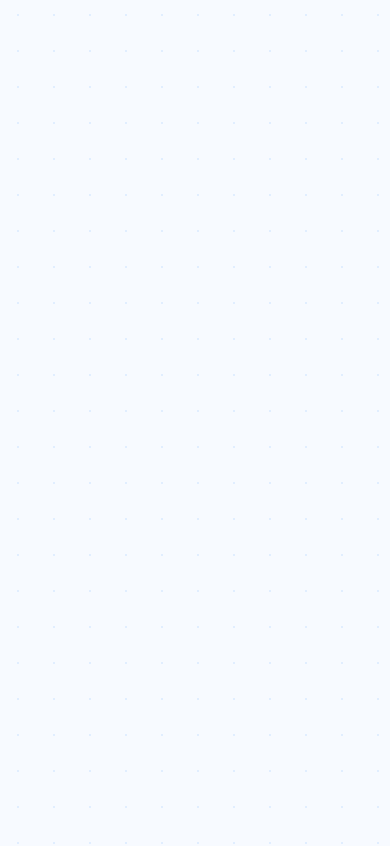
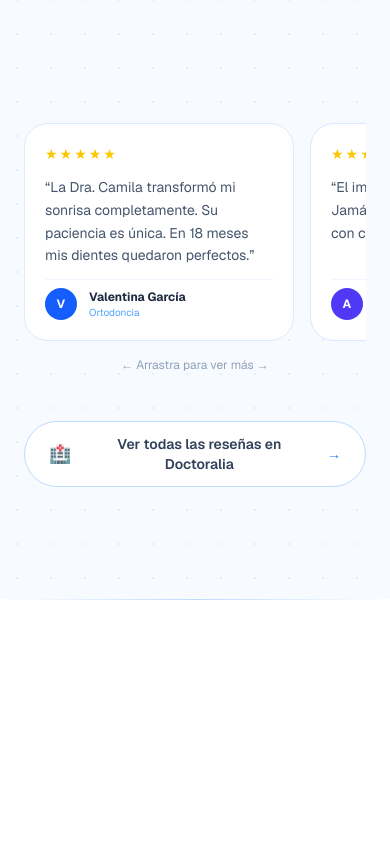
Before and after one commit to Ssantamars123/DraCamilaLondo-oDemo, a Next.js app in the folder website/: page / in a window 390 px wide. Shown: the part 8960-9806 px from the top of the page. Built offline with nearby package versions, Linux system fonts and the light colour scheme.

Commit message:
anim(testimonials): Framer drag carousel (mobile) + whileInView grid (desktop)
- Desktop: grid with staggered whileInView + whileHover lift
- Mobile: Framer drag='x' scrollable carousel with constraints
- GSAP header scroll reveal
- Doctoralia CTA with whileHover scale+shadow

```diff
--- a/website/components/Testimonials.tsx
+++ b/website/components/Testimonials.tsx
@@ -4,14 +4,15 @@ import { useRef } from "react";
 import gsap from "gsap";
 import ScrollTrigger from "gsap/ScrollTrigger";
 import { useGSAP } from "@gsap/react";
+import { motion } from "framer-motion";
 
 gsap.registerPlugin(ScrollTrigger);
 
 const testimonials = [
   { name: "Valentina García",     role: "Ortodoncia",          text: "La Dra. Camila transformó mi sonrisa completamente. Su paciencia es única. En 18 meses mis dientes quedaron perfectos.", stars: 5, ini: "V", color: "bg-blue-600" },
-  { name: "Andrés Martínez",      role: "Implantes",           text: "El implante es indistinguible del resto. Jamás pensé que volvería a sonreír con confianza. Increíble trabajo.", stars: 5, ini: "A", color: "bg-indigo-600" },
-  { name: "María Fernanda López", role: "Blanqueamiento",      text: "Proceso rápido, sin dolor y los resultados son espectaculares. La mejor inversión que he hecho en mi sonrisa.", stars: 5, ini: "M", color: "bg-sky-600" },
-  { name: "Carlos Restrepo",      role: "Odontología general", text: "Llevo 3 años siendo paciente. El ambiente es agradable y siempre explica cada procedimiento con claridad.", stars: 5, ini: "C", color: "bg-blue-700" },
+  { name: "Andrés Martínez",      role: "Implantes",           text: "El implante es indistinguible. Jamás pensé que volvería a sonreír con confianza. Increíble trabajo.", stars: 5, ini: "A", color: "bg-indigo-600" },
+  { name: "María Fernanda López", role: "Blanqueamiento",      text: "Rápido, sin dolor y resultados espectaculares. La mejor inversión que he hecho en mi sonrisa.", stars: 5, ini: "M", color: "bg-sky-600" },
+  { name: "Carlos Restrepo",      role: "Odontología general", text: "Llevo 3 años siendo paciente. Ambiente agradable y siempre explica cada procedimiento con claridad.", stars: 5, ini: "C", color: "bg-blue-700" },
   { name: "Laura Ospina",         role: "Diseño de sonrisa",   text: "Las carillas cambiaron mi vida. Me siento más segura y sonrío con confianza por primera vez en años.", stars: 5, ini: "L", color: "bg-violet-600" },
   { name: "Santiago Morales",     role: "Alineadores",         text: "Elegí los alineadores por discreción. Seguimiento constante y resultados que superaron mis expectativas.", stars: 5, ini: "S", color: "bg-teal-600" },
 ];
@@ -23,19 +24,14 @@ export function Testimonials() {
     gsap.fromTo(".tes-header",
       { y: 40, opacity: 0 },
       { y: 0, opacity: 1, duration: 0.8, ease: "power3.out",
-        scrollTrigger: { trigger: ref.current, start: "top 80%" } }
-    );
-    gsap.fromTo(".tes-card",
-      { y: 40, opacity: 0 },
-      { y: 0, opacity: 1, duration: 0.65, stagger: 0.1, ease: "power3.out",
-        scrollTrigger: { trigger: ".tes-grid", start: "top 75%" } }
+        scrollTrigger: { trigger: ref.current, start: "top 82%" } }
     );
   }, { scope: ref });
 
   return (
     <section id="testimonios" ref={ref} className="py-28 bg-blue-50/50 relative overflow-hidden">
-      <div className="absolute inset-0 pointer-events-none"
-        style={{ backgroundImage: "radial-gradient(#BFDBFE 1px, transparent 1px)", backgroundSize: "36px 36px", opacity: 0.4 }} />
+      <div className="absolute inset-0 pointer-events-none opacity-40"
+        style={{ backgroundImage: "radial-gradient(#BFDBFE 1px, transparent 1px)", backgroundSize: "34px 34px" }} />
 
       <div className="max-w-7xl mx-auto px-6 relative z-10">
         <div className="tes-header text-center mb-14">
@@ -45,30 +41,29 @@ export function Testimonials() {
           <h2 className="text-4xl md:text-5xl font-black text-slate-900 mb-4">
             56 reseñas verificadas <span className="text-gradient">en Doctoralia</span>
           </h2>
-          <p className="text-slate-500 text-lg max-w-xl mx-auto">
-            Pacientes reales, experiencias reales. Promedio 5.0 estrellas.
-          </p>
-          <div className="flex items-center justify-center gap-2 mt-5">
+          <div className="flex items-center justify-center gap-1 mt-4">
             {[1,2,3,4,5].map(s => <span key={s} className="text-yellow-400 text-xl">★</span>)}
-            <span className="font-black text-slate-900 text-xl ml-1">5.0</span>
-            <span className="text-slate-400 text-sm">· 56 reseñas</span>
+            <span className="font-black text-slate-900 text-xl ml-2">5.0</span>
+            <span className="text-slate-400 text-sm ml-1">· 56 reseñas</span>
           </div>
         </div>
 
-        <div className="tes-grid grid sm:grid-cols-2 lg:grid-cols-3 gap-5">
-          {testimonials.map(t => (
-            <div
+        {/* Draggable carousel on mobile, grid on desktop */}
+        <div className="hidden md:grid md:grid-cols-3 gap-5">
+          {testimonials.map((t, i) => (
+            <motion.div
               key={t.name}
-              className="tes-card group bg-white border border-blue-100 rounded-3xl p-6 hover:border-blue-300 hover:shadow-xl hover:shadow-blue-100/60 transition-all duration-300 flex flex-col gap-4"
+              initial={{ opacity: 0, y: 40 }}
+              whileInView={{ opacity: 1, y: 0 }}
+              viewport={{ once: true, margin: "-40px" }}
+              transition={{ duration: 0.6, delay: (i % 3) * 0.1, ease: [0.22,1,0.36,1] }}
+              whileHover={{ y: -5, boxShadow: "0 16px 40px rgba(37,99,235,0.12)" }}
+              className="bg-white border border-blue-100 rounded-3xl p-6 flex flex-col gap-4 hover:border-blue-200 transition-colors duration-200"
             >
               <div className="flex gap-0.5">
-                {Array.from({ length: t.stars }).map((_,i) => (
-                  <span key={i} className="text-yellow-400 text-sm">★</span>
-                ))}
+                {Array.from({length: t.stars}).map((_,k) => <span key={k} className="text-yellow-400 text-sm">★</span>)}
               </div>
-              <p className="text-slate-600 text-sm leading-relaxed flex-1">
-                &ldquo;{t.text}&rdquo;
-              </p>
+              <p className="text-slate-600 text-sm leading-relaxed flex-1">&ldquo;{t.text}&rdquo;</p>
               <div className="flex items-center gap-3 pt-3 border-t border-blue-50">
                 <div className={`w-9 h-9 rounded-full ${t.color} text-white flex items-center justify-center text-sm font-bold flex-shrink-0`}>
                   {t.ini}
@@ -78,22 +73,57 @@ export function Testimonials() {
                   <p className="text-xs text-blue-400">{t.role}</p>
                 </div>
               </div>
-            </div>
+            </motion.div>
           ))}
         </div>
 
-        {/* Doctoralia badge */}
+        {/* Mobile: Framer drag scroll */}
+        <div className="md:hidden overflow-hidden">
+          <motion.div
+            drag="x"
+            dragConstraints={{ right: 0, left: -(testimonials.length - 1) * 300 }}
+            dragElastic={0.1}
+            className="flex gap-4 cursor-grab active:cursor-grabbing"
+            style={{ width: `${testimonials.length * 290}px` }}
+          >
+            {testimonials.map((t, i) => (
+              <motion.div
+                key={t.name}
+                initial={{ opacity: 0, x: 30 }}
+                whileInView={{ opacity: 1, x: 0 }}
+                viewport={{ once: true }}
+                transition={{ duration: 0.5, delay: i * 0.06 }}
+                className="w-[270px] flex-shrink-0 bg-white border border-blue-100 rounded-3xl p-5 flex flex-col gap-3"
+              >
+                <div className="flex gap-0.5">
+                  {Array.from({length: t.stars}).map((_,k) => <span key={k} className="text-yellow-400 text-sm">★</span>)}
+                </div>
+                <p className="text-slate-600 text-sm leading-relaxed flex-1">&ldquo;{t.text}&rdquo;</p>
+                <div className="flex items-center gap-3 pt-2 border-t border-blue-50">
+                  <div className={`w-8 h-8 rounded-full ${t.color} text-white flex items-center justify-center text-xs font-bold flex-shrink-0`}>{t.ini}</div>
+                  <div>
+                    <p className="text-xs font-bold text-slate-800">{t.name}</p>
+                    <p className="text-[10px] text-blue-400">{t.role}</p>
+                  </div>
+                </div>
+              </motion.div>
+            ))}
+          </motion.div>
+          <p className="text-center text-xs text-slate-400 mt-4">← Arrastra para ver más →</p>
+        </div>
+
         <div className="text-center mt-12">
-          <a
+          <motion.a
             href="https://www.doctoralia.co/camila-londono-galeano/odontologo/medellin"
-            target="_blank"
-            rel="noopener noreferrer"
-            className="inline-flex items-center gap-3 bg-white border border-blue-200 text-slate-700 font-semibold px-6 py-3 rounded-full hover:border-blue-400 hover:shadow-md transition-all duration-200 text-sm"
+            target="_blank" rel="noopener noreferrer"
+            whileHover={{ scale: 1.04, boxShadow: "0 6px 20px rgba(37,99,235,0.15)" }}
+            whileTap={{ scale: 0.97 }}
+            className="inline-flex items-center gap-3 bg-white border border-blue-200 text-slate-700 font-semibold px-6 py-3 rounded-full text-sm"
           >
             <span className="text-lg">🏥</span>
             Ver todas las reseñas en Doctoralia
             <span className="text-blue-500">→</span>
-          </a>
+          </motion.a>
         </div>
       </div>
     </section>
```
